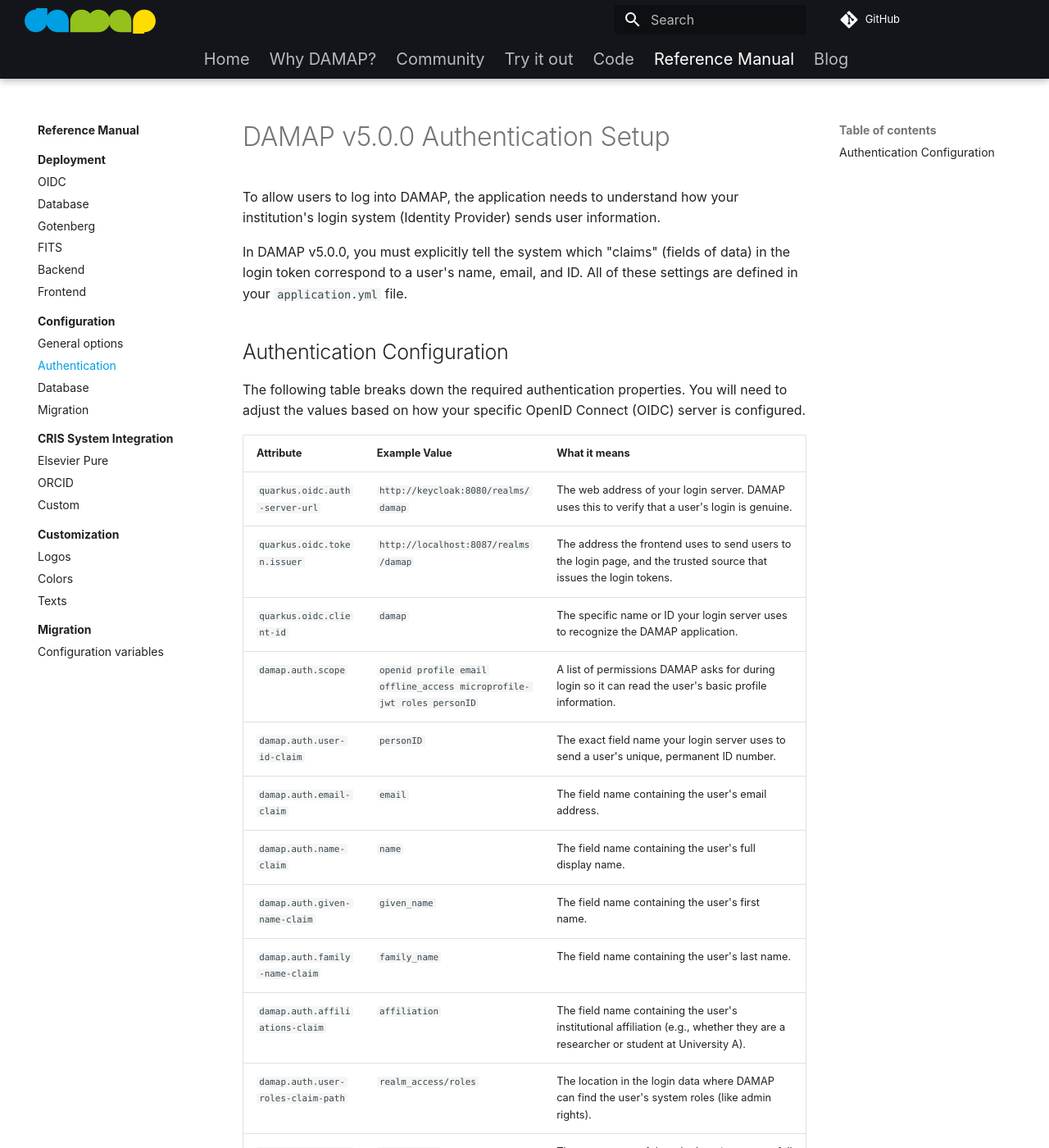
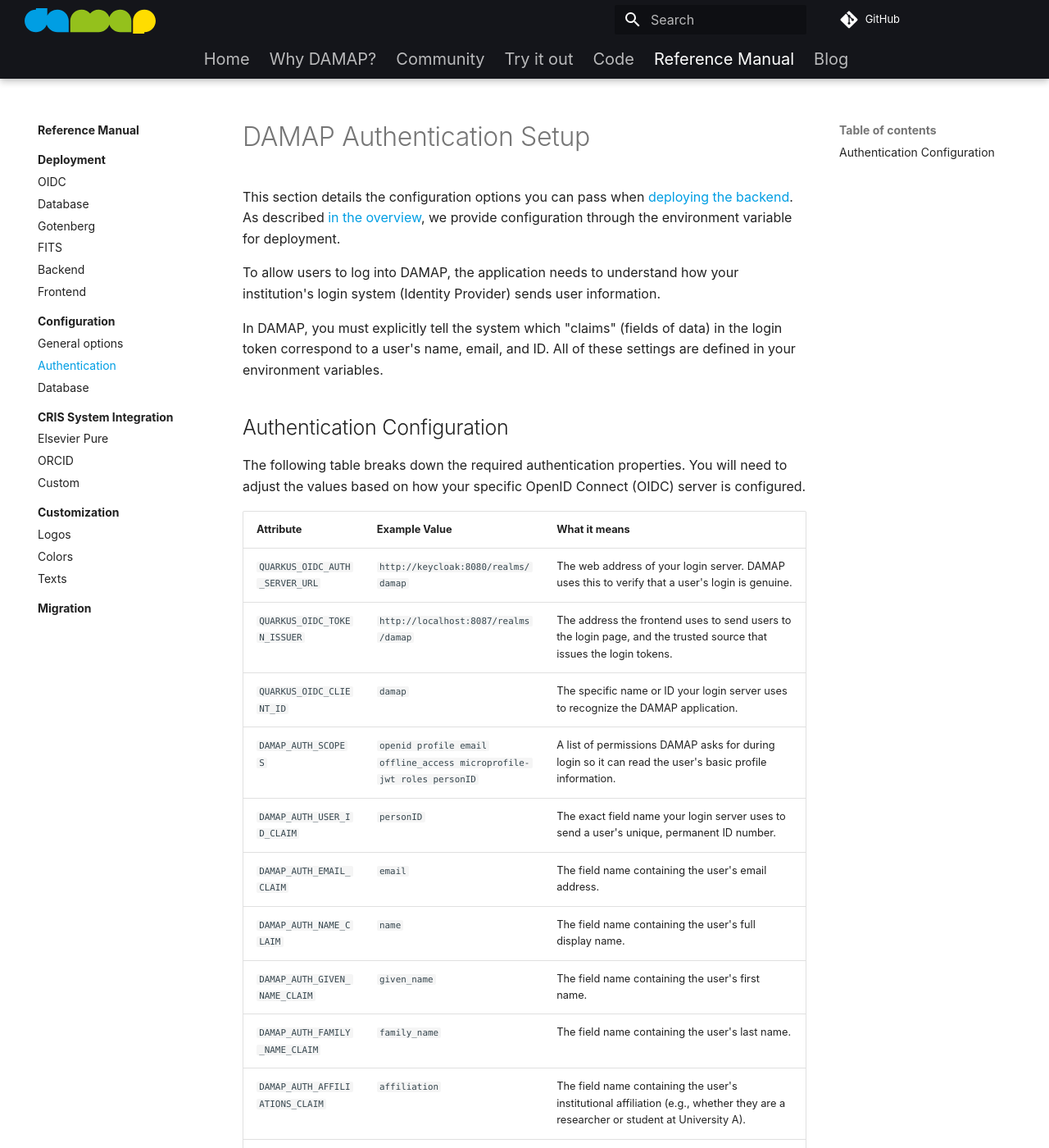
Before and after one commit to damap-org/damap-website, an MkDocs documentation site: the page built from docs/manual/configuration/authentication.md, in a window 1280 px wide and 1400 px high. Shown: the whole window at 82% size. Built offline with MkDocs 1.6.1 and Material for MkDocs 9.7.7, drawn with Linux system fonts in a browser that asks for light colours; plug-ins that fetch from the network failed and are left out; some of the changed text lies outside the part shown.

Commit message:
Implement PR feedback and update content

```diff
--- a/docs/manual/configuration/authentication.md
+++ b/docs/manual/configuration/authentication.md
@@ -2,11 +2,13 @@
 title: Authentication Setup
 ---
 
-# DAMAP v5.0.0 Authentication Setup
+# DAMAP Authentication Setup
+
+This section details the configuration options you can pass when [deploying the backend](../deployment/backend.md). As described [in the overview](index.md), we provide configuration through the environment variable for deployment.
 
 To allow users to log into DAMAP, the application needs to understand how your institution's login system (Identity Provider) sends user information.
 
-In DAMAP v5.0.0, you must explicitly tell the system which "claims" (fields of data) in the login token correspond to a user's name, email, and ID. All of these settings are defined in your `application.yml` file.
+In DAMAP, you must explicitly tell the system which "claims" (fields of data) in the login token correspond to a user's name, email, and ID. All of these settings are defined in your environment variables.
 
 ## Authentication Configuration
 
@@ -14,15 +16,15 @@
 
 | Attribute                          | Example Value                                                         | What it means                                                                                                                    |
 | :--------------------------------- | :-------------------------------------------------------------------- | :------------------------------------------------------------------------------------------------------------------------------- |
-| `quarkus.oidc.auth-server-url`     | `http://keycloak:8080/realms/damap`                                   | The web address of your login server. DAMAP uses this to verify that a user's login is genuine.                                  |
-| `quarkus.oidc.token.issuer`        | `http://localhost:8087/realms/damap`                                  | The address the frontend uses to send users to the login page, and the trusted source that issues the login tokens.              |
-| `quarkus.oidc.client-id`           | `damap`                                                               | The specific name or ID your login server uses to recognize the DAMAP application.                                               |
-| `damap.auth.scope`                 | `openid profile email offline_access microprofile-jwt roles personID` | A list of permissions DAMAP asks for during login so it can read the user's basic profile information.                           |
-| `damap.auth.user-id-claim`         | `personID`                                                            | The exact field name your login server uses to send a user's unique, permanent ID number.                                        |
-| `damap.auth.email-claim`           | `email`                                                               | The field name containing the user's email address.                                                                              |
-| `damap.auth.name-claim`            | `name`                                                                | The field name containing the user's full display name.                                                                          |
-| `damap.auth.given-name-claim`      | `given_name`                                                          | The field name containing the user's first name.                                                                                 |
-| `damap.auth.family-name-claim`     | `family_name`                                                         | The field name containing the user's last name.                                                                                  |
-| `damap.auth.affiliations-claim`    | `affiliation`                                                         | The field name containing the user's institutional affiliation (e.g., whether they are a researcher or student at University A). |
-| `damap.auth.user-roles-claim-path` | `realm_access/roles`                                                  | The location in the login data where DAMAP can find the user's system roles (like admin rights).                                 |
-| `damap.auth.admin-role-name`       | `Damap Admin`                                                         | The exact name of the role that gives a user full administrator privileges over the DAMAP instance.                              |
+| `QUARKUS_OIDC_AUTH_SERVER_URL`     | `http://keycloak:8080/realms/damap`                                   | The web address of your login server. DAMAP uses this to verify that a user's login is genuine.                                  |
+| `QUARKUS_OIDC_TOKEN_ISSUER`        | `http://localhost:8087/realms/damap`                                  | The address the frontend uses to send users to the login page, and the trusted source that issues the login tokens.              |
+| `QUARKUS_OIDC_CLIENT_ID`           | `damap`                                                               | The specific name or ID your login server uses to recognize the DAMAP application.                                               |
+| `DAMAP_AUTH_SCOPES`                | `openid profile email offline_access microprofile-jwt roles personID` | A list of permissions DAMAP asks for during login so it can read the user's basic profile information.                           |
+| `DAMAP_AUTH_USER_ID_CLAIM`         | `personID`                                                            | The exact field name your login server uses to send a user's unique, permanent ID number.                                        |
+| `DAMAP_AUTH_EMAIL_CLAIM`           | `email`                                                               | The field name containing the user's email address.                                                                              |
+| `DAMAP_AUTH_NAME_CLAIM`            | `name`                                                                | The field name containing the user's full display name.                                                                          |
+| `DAMAP_AUTH_GIVEN_NAME_CLAIM`      | `given_name`                                                          | The field name containing the user's first name.                                                                                 |
+| `DAMAP_AUTH_FAMILY_NAME_CLAIM`     | `family_name`                                                         | The field name containing the user's last name.                                                                                  |
+| `DAMAP_AUTH_AFFILIATIONS_CLAIM`    | `affiliation`                                                         | The field name containing the user's institutional affiliation (e.g., whether they are a researcher or student at University A). |
+| `DAMAP_AUTH_USER_ROLES_CLAIM_PATH` | `realm_access/roles`                                                  | The location in the login data where DAMAP can find the user's system roles (like admin rights).                                 |
+| `DAMAP_AUTH_ADMIN_ROLE_NAME`       | `Damap Admin`                                                         | The exact name of the role that gives a user full administrator privileges over the DAMAP instance.                              |
```
Also changed, not shown: docs/manual/configuration/migration.md (deleted, +0 -56 lines), docs/manual/migration/index.md (+44 -0 lines), docs/manual/configuration/.pages, docs/manual/migration/.pages.
